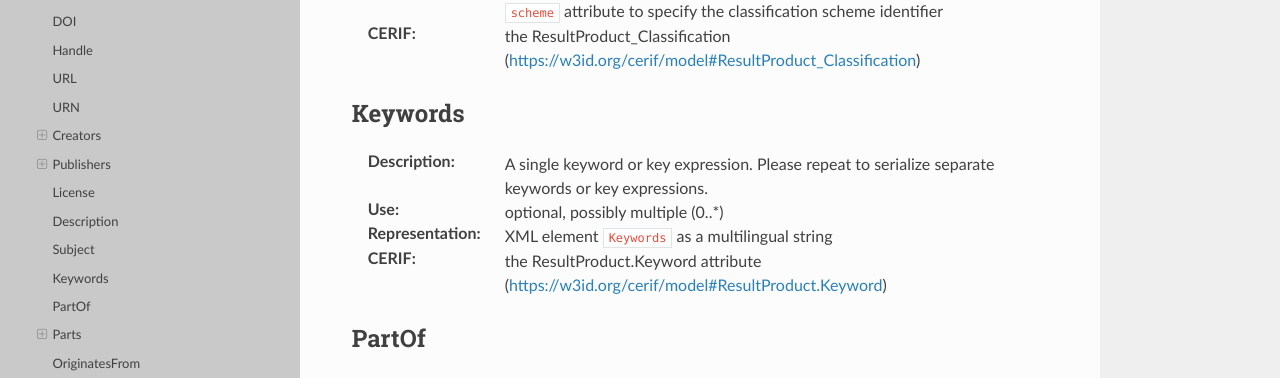
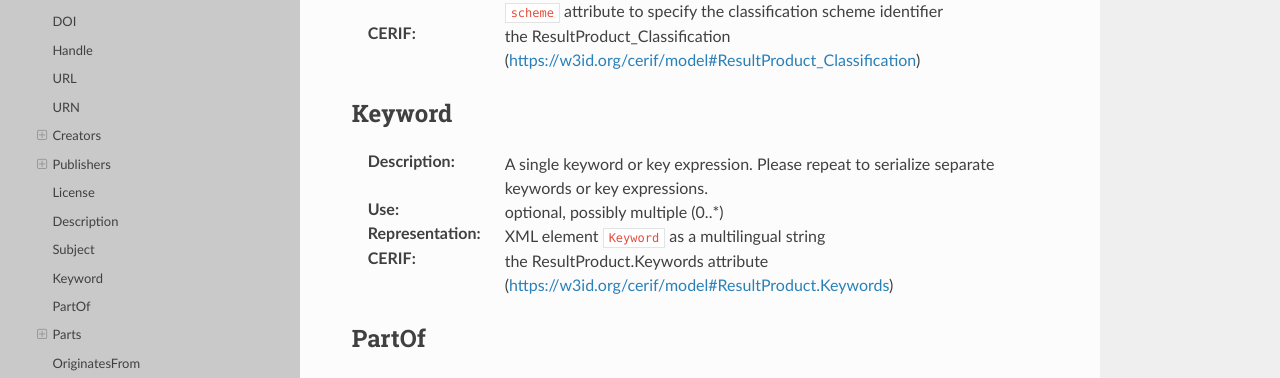
Before and after one commit to openaire/guidelines-cris-managers, a Sphinx documentation site: the page built from docs/cerif_xml_product_entity.rst, in a window 1280 px wide and 900 px high, scrolled down 4734 px. Shown: the part 163-541 px from the top of the window. Built offline with Sphinx 7.4.7 and the Read the Docs theme 2.0.0, drawn with Linux system fonts in a browser that asks for light colours.

Commit message:
Improved reference to the keywords CERIF multilingual attribute

```diff
--- a/docs/cerif_xml_product_entity.rst
+++ b/docs/cerif_xml_product_entity.rst
@@ -154,12 +154,12 @@ Subject
 :CERIF: the ResultProduct_Classification (`<https://w3id.org/cerif/model#ResultProduct_Classification>`_)
 
 
-Keywords
-^^^^^^^^
+Keyword
+^^^^^^^
 :Description: A single keyword or key expression. Please repeat to serialize separate keywords or key expressions.
 :Use: optional, possibly multiple (0..*)
-:Representation: XML element ``Keywords`` as a multilingual string
-:CERIF: the ResultProduct.Keyword attribute (`<https://w3id.org/cerif/model#ResultProduct.Keyword>`_)
+:Representation: XML element ``Keyword`` as a multilingual string
+:CERIF: the ResultProduct.Keywords attribute (`<https://w3id.org/cerif/model#ResultProduct.Keywords>`_)
 
 
 
--- a/docs/cerif_xml_publication_entity.rst
+++ b/docs/cerif_xml_publication_entity.rst
@@ -313,7 +313,7 @@ Keyword
 :Description: A single keyword or key expression. Please repeat to serialize separate keywords or key expressions.
 :Use: optional, possibly multiple (0..*)
 :Representation: XML element ``Keyword`` as a multilingual string
-:CERIF: the ResultPublication.Keyword attribute (`<https://w3id.org/cerif/model#ResultPublication.Keyword>`_)
+:CERIF: the ResultPublication.Keywords attribute (`<https://w3id.org/cerif/model#ResultPublication.Keywords>`_)
 
 
 
```
